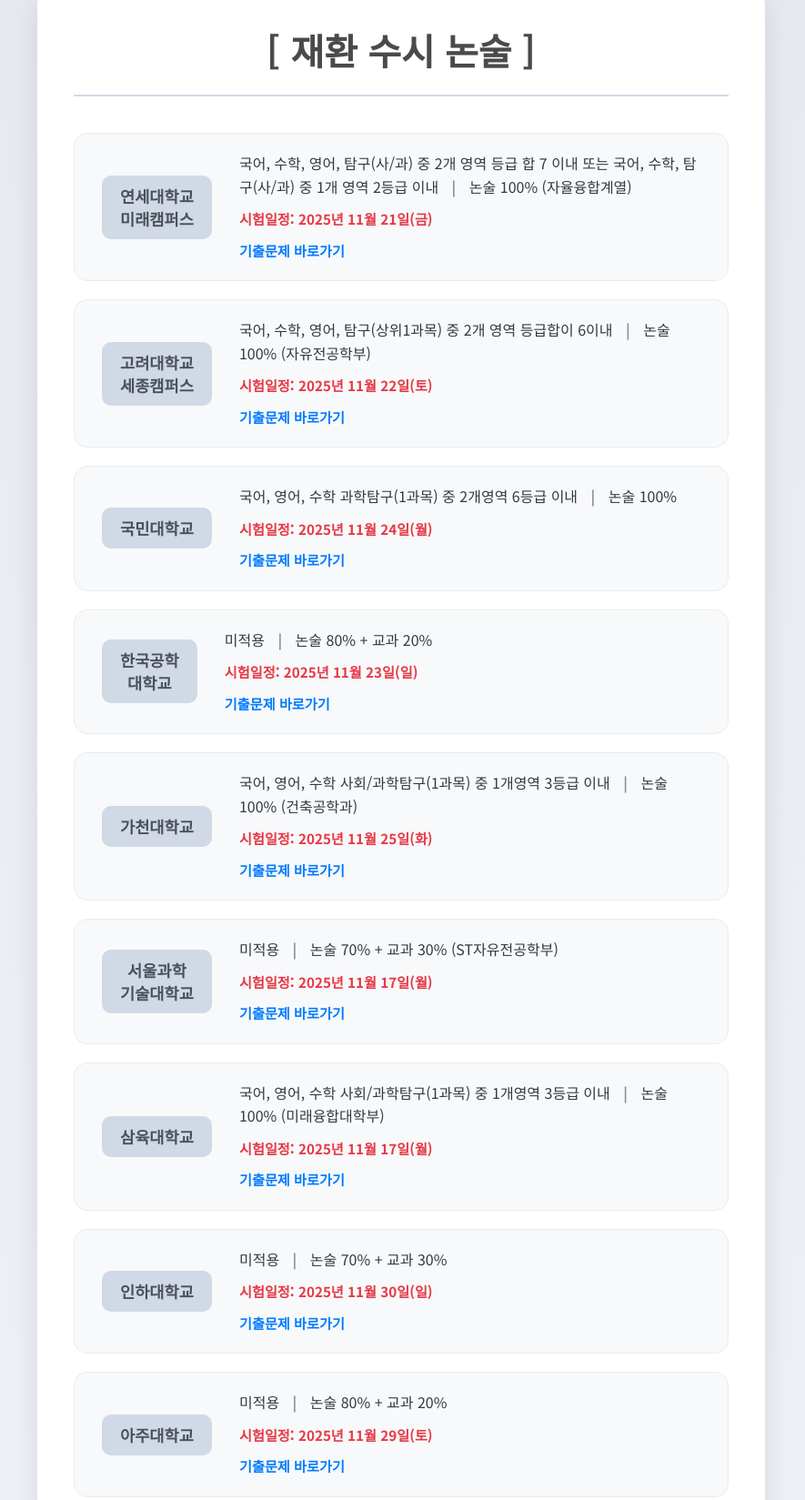
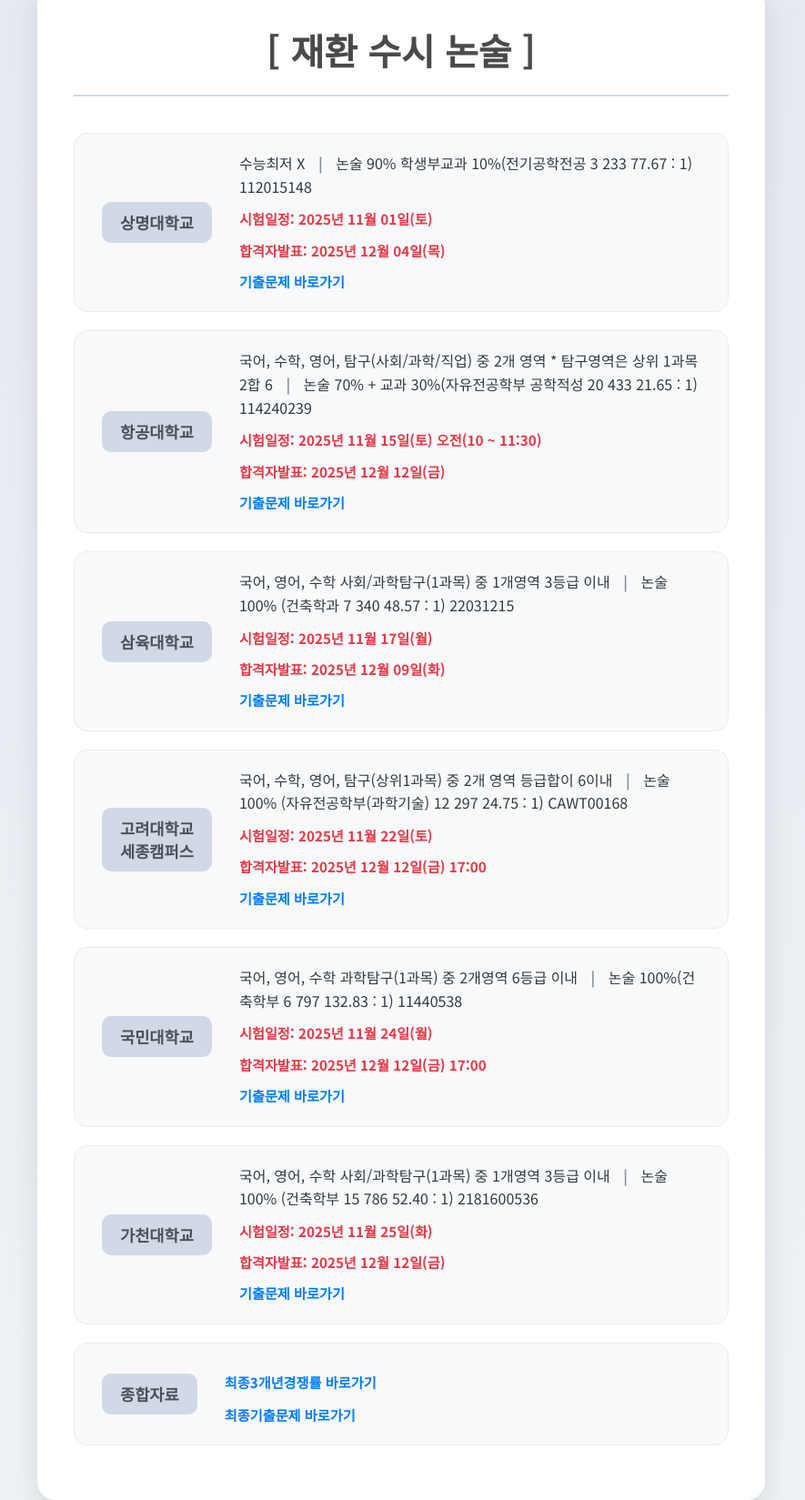
Before and after one commit to kjs1227/nonsul, a plain HTML site: page index.html in a window 1280 px wide. Shown: the part 34-1683 px from the top of the page at 91% size, without its empty margins (199-1084 px from the left). Drawn offline with Linux system fonts and the light colour scheme.

Commit message:
Update index.html

```diff
--- a/index.html
+++ b/index.html
@@ -123,13 +123,38 @@
     <div class="title">[ 재환 수시 논술 ]</div>
 
     <div class="university-card">
-        <div class="uni-name">연세대학교<br>미래캠퍼스</div>
+        <div class="uni-name">상명대학교</div>
         <div class="details">
-            국어, 수학, 영어, 탐구(사/과) 중 2개 영역 등급 합 7 이내 또는 국어, 수학, 탐구(사/과) 중 1개 영역 2등급 이내
+            수능최저 X
             <span class="separator">|</span>
-            논술 100% (자율융합계열)
-            <div class="exam-date">시험일정: 2025년 11월 21일(금)</div>
-            <div class="exam-link"><a href="https://admission.yonsei.ac.kr/mirae/admission/html/rolling/previous.asp" target="_blank">기출문제 바로가기</a></div>
+            논술 90% 학생부교과 10%(전기공학전공 3 233 77.67 : 1) 112015148
+            <div class="exam-date">시험일정: 2025년 11월 01일(토)</div>
+            <div class="exam-date">합격자발표: 2025년 12월 04일(목)</div>
+            <div class="exam-link"><a href="https://admission.smu.ac.kr/_seoul/board/bbs.html?bbsid=seoul_dataroom&ctg_cd=susi&page=1&skey=&keyword=&mode=view&bltn_seq=57948" target="_blank">기출문제 바로가기</a></div>
+        </div>
+    </div>
+
+    <div class="university-card">
+        <div class="uni-name">항공대학교</div>
+        <div class="details">
+            국어, 수학, 영어, 탐구(사회/과학/직업) 중 2개 영역 * 탐구영역은 상위 1과목 2합 6
+            <span class="separator">|</span>
+            논술 70% + 교과 30%(자유전공학부 공학적성 20 433 21.65 : 1) 114240239
+            <div class="exam-date">시험일정: 2025년 11월 15일(토) 오전(10 ~ 11:30)</div>
+            <div class="exam-date">합격자발표: 2025년 12월 12일(금)</div>
+            <div class="exam-link"><a href="https://ibhak.kau.ac.kr/admission/html/rolling/previous.asp" target="_blank">기출문제 바로가기</a></div>
+        </div>
+    </div>
+
+    <div class="university-card">
+        <div class="uni-name">삼육대학교</div>
+        <div class="details">
+            국어, 영어, 수학 사회/과학탐구(1과목) 중 1개영역 3등급 이내
+            <span class="separator">|</span>
+            논술 100% (건축학과 7 340 48.57 : 1) 22031215
+            <div class="exam-date">시험일정: 2025년 11월 17일(월)</div>
+            <div class="exam-date">합격자발표: 2025년 12월 09일(화)</div>
+            <div class="exam-link"><a href="https://ipsi.syu.ac.kr/2016_syu/main/main.asp" target="_blank">기출문제 바로가기</a></div>
         </div>
     </div>
 
@@ -138,8 +163,9 @@
         <div class="details">
             국어, 수학, 영어, 탐구(상위1과목) 중 2개 영역 등급합이 6이내
             <span class="separator">|</span>
-            논술 100% (자유전공학부)
+            논술 100% (자유전공학부(과학기술)	12	297	24.75 : 1) CAWT00168
             <div class="exam-date">시험일정: 2025년 11월 22일(토)</div>
+            <div class="exam-date">합격자발표: 2025년 12월 12일(금) 17:00</div>
             <div class="exam-link"><a href="https://oku.korea.ac.kr/sejong/cms/FR_CON/index.do?MENU_ID=510" target="_blank">기출문제 바로가기</a></div>
         </div>
     </div>
@@ -149,20 +175,10 @@
         <div class="details">
             국어, 영어, 수학 과학탐구(1과목) 중 2개영역 6등급 이내
             <span class="separator">|</span>
-            논술 100%
+            논술 100%(건축학부 6 797 132.83 : 1) 11440538
             <div class="exam-date">시험일정: 2025년 11월 24일(월)</div>
+            <div class="exam-date">합격자발표: 2025년 12월 12일(금) 17:00</div>
             <div class="exam-link"><a href="https://admission.kookmin.ac.kr/nonschedule/notice.php?ctype=view&s_key=&s_word=&page=&no=1009" target="_blank">기출문제 바로가기</a></div>
-        </div>
-    </div>
-
-    <div class="university-card">
-        <div class="uni-name">한국공학<br>대학교</div>
-        <div class="details">
-            미적용
-            <span class="separator">|</span>
-            논술 80% + 교과 20%
-            <div class="exam-date">시험일정: 2025년 11월 23일(일)</div>
-            <div class="exam-link"><a href="https://iphak.tukorea.ac.kr/" target="_blank">기출문제 바로가기</a></div>
         </div>
     </div>
 
@@ -171,53 +187,10 @@
         <div class="details">
             국어, 영어, 수학 사회/과학탐구(1과목) 중 1개영역 3등급 이내
             <span class="separator">|</span>
-            논술 100% (건축공학과)
+            논술 100% (건축학부 15 786 52.40 : 1) 2181600536
             <div class="exam-date">시험일정: 2025년 11월 25일(화)</div>
+            <div class="exam-date">합격자발표: 2025년 12월 12일(금)</div>
             <div class="exam-link"><a href="https://admission.gachon.ac.kr/" target="_blank">기출문제 바로가기</a></div>
-        </div>
-    </div>
-
-    <div class="university-card">
-        <div class="uni-name">서울과학<br>기술대학교</div>
-        <div class="details">
-            미적용
-            <span class="separator">|</span>
-            논술 70% + 교과 30% (ST자유전공학부)
-            <div class="exam-date">시험일정: 2025년 11월 17일(월)</div>
-            <div class="exam-link"><a href="https://admission.seoultech.ac.kr/" target="_blank">기출문제 바로가기</a></div>
-        </div>
-    </div>
-
-    <div class="university-card">
-        <div class="uni-name">삼육대학교</div>
-        <div class="details">
-            국어, 영어, 수학 사회/과학탐구(1과목) 중 1개영역 3등급 이내
-            <span class="separator">|</span>
-            논술 100% (미래융합대학부)
-            <div class="exam-date">시험일정: 2025년 11월 17일(월)</div>
-            <div class="exam-link"><a href="https://ipsi.syu.ac.kr/2016_syu/main/main.asp" target="_blank">기출문제 바로가기</a></div>
-        </div>
-    </div>
-
-    <div class="university-card">
-        <div class="uni-name">인하대학교</div>
-        <div class="details">
-            미적용
-            <span class="separator">|</span>
-            논술 70% + 교과 30%
-            <div class="exam-date">시험일정: 2025년 11월 30일(일)</div>
-            <div class="exam-link"><a href="https://admission.inha.ac.kr/" target="_blank">기출문제 바로가기</a></div>
-        </div>
-    </div>
-
-    <div class="university-card">
-        <div class="uni-name">아주대학교</div>
-        <div class="details">
-            미적용
-            <span class="separator">|</span>
-            논술 80% + 교과 20%
-            <div class="exam-date">시험일정: 2025년 11월 29일(토)</div>
-            <div class="exam-link"><a href="https://www.iajou.ac.kr/" target="_blank">기출문제 바로가기</a></div>
         </div>
     </div>
 
```
